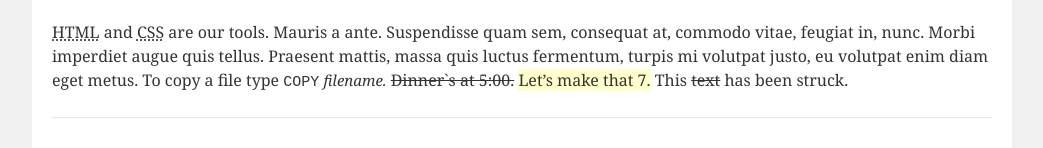
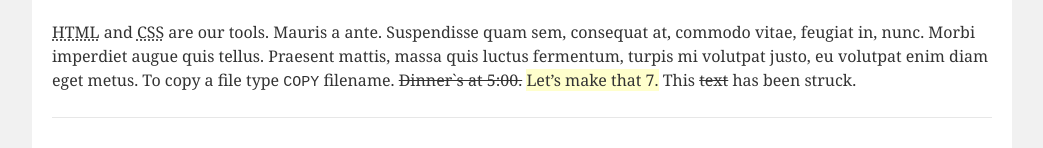
Before and after one commit to YevhenLobushko/git-demo, a plain HTML site: page SW_HW1/homework/index.html in a window 1280 px wide. Shown: the part 748-896 px from the top of the page, without its empty margins (118-1161 px from the left). Drawn offline with Linux system fonts and the light colour scheme.

Commit message:
realy empty

```diff
--- a/SW_HW1/homework/index.html
+++ b/SW_HW1/homework/index.html
@@ -59,7 +59,7 @@
                   vitae, feugiat in, nunc. Morbi imperdiet augue quis tellus.
                   Praesent mattis, massa quis luctus fermentum, turpis mi
                   volutpat justo, eu volutpat enim diam eget metus. To copy a
-                  file type <kbd>COPY</kbd> <var>filename.</var>
+                  file type <kbd>COPY</kbd> filename.
                   <s>Dinner`s at 5:00.</s> <ins>Let’s make that 7.</ins> This
                   <s>text</s> has been struck.
                 </p>
```
